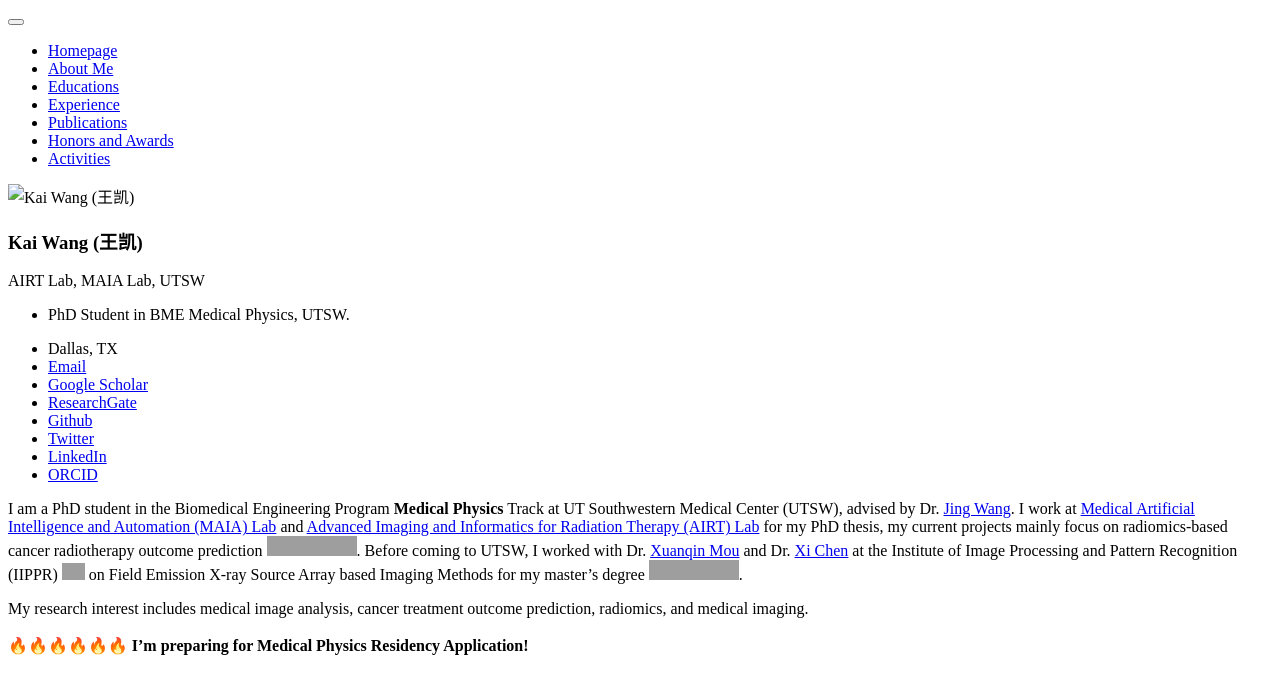
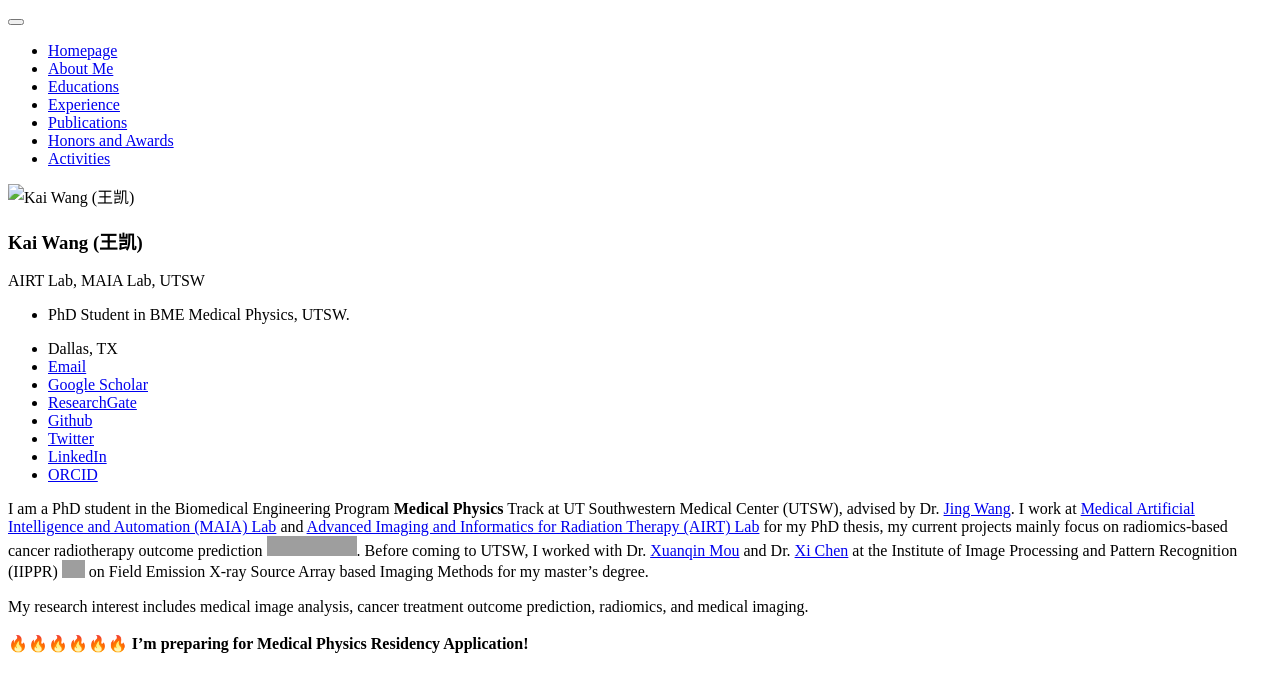
Before and after one commit to wangkaiwan/wangkaiwan.github.io, a Jekyll site: the page built from _pages/includes/intro.md, in a window 1280 px wide. Shown: the top 694 px of the page. Built offline with Jekyll 4.4.1, drawn with Linux system fonts in a browser that asks for light colours; our own code applies the rules of GitHub Pages for plain Markdown files; grey boxes are pictures that could not be loaded.

Commit message:
Update intro.md

```diff
--- a/_pages/includes/intro.md
+++ b/_pages/includes/intro.md
@@ -1,4 +1,4 @@
-I am a PhD student in the Biomedical Engineering Program **Medical Physics** Track at UT Southwestern Medical Center (UTSW), advised by Dr. [Jing Wang](https://profiles.utsouthwestern.edu/profile/115158/jing-wang.html). I work at [Medical Artificial Intelligence and Automation (MAIA) Lab](https://www.utsouthwestern.edu/labs/maia/) and [Advanced Imaging and Informatics for Radiation Therapy (AIRT) Lab](https://www.utsouthwestern.edu/labs/airt/) for my PhD thesis, my current projects mainly focus on radiomics-based cancer radiotherapy outcome prediction <a href='https://scholar.google.com/citations?user=lawzt94AAAAJ'><img src="https://img.shields.io/endpoint?url={{ url | url_encode }}&logo=Google%20Scholar&labelColor=f6f6f6&color=9cf&style=flat&label=citations"></a>. Before coming to UTSW, I worked with Dr. [Xuanqin Mou](https://gr.xjtu.edu.cn/web/xqmou/home) and Dr. [Xi Chen](http://gr.xjtu.edu.cn/web/candy/home) at the Institute of Image Processing and Pattern Recognition (IIPPR) <a href="http://en.xjtu.edu.cn/"><img class="svg" src="/images/XJTU.svg" width="23pt"></a> on Field Emission X-ray Source Array based Imaging Methods for my master's degree <a href='https://scholar.google.com/citations?user=WMkMTb4AAAAJ'><img src="https://img.shields.io/endpoint?url={{ url | url_encode }}&logo=Google%20Scholar&labelColor=f6f6f6&color=9cf&style=flat&label=citations"></a>.
+I am a PhD student in the Biomedical Engineering Program **Medical Physics** Track at UT Southwestern Medical Center (UTSW), advised by Dr. [Jing Wang](https://profiles.utsouthwestern.edu/profile/115158/jing-wang.html). I work at [Medical Artificial Intelligence and Automation (MAIA) Lab](https://www.utsouthwestern.edu/labs/maia/) and [Advanced Imaging and Informatics for Radiation Therapy (AIRT) Lab](https://www.utsouthwestern.edu/labs/airt/) for my PhD thesis, my current projects mainly focus on radiomics-based cancer radiotherapy outcome prediction <a href='https://scholar.google.com/citations?user=lawzt94AAAAJ'><img src="https://img.shields.io/endpoint?url={{ url | url_encode }}&logo=Google%20Scholar&labelColor=f6f6f6&color=9cf&style=flat&label=citations"></a>. Before coming to UTSW, I worked with Dr. [Xuanqin Mou](https://gr.xjtu.edu.cn/web/xqmou/home) and Dr. [Xi Chen](http://gr.xjtu.edu.cn/web/candy/home) at the Institute of Image Processing and Pattern Recognition (IIPPR) <a href="http://en.xjtu.edu.cn/"><img class="svg" src="/images/XJTU.svg" width="23pt"></a> on Field Emission X-ray Source Array based Imaging Methods for my master's degree.
 
 My research interest includes medical image analysis, cancer treatment outcome prediction, radiomics, and medical imaging.
 <br/>
```
